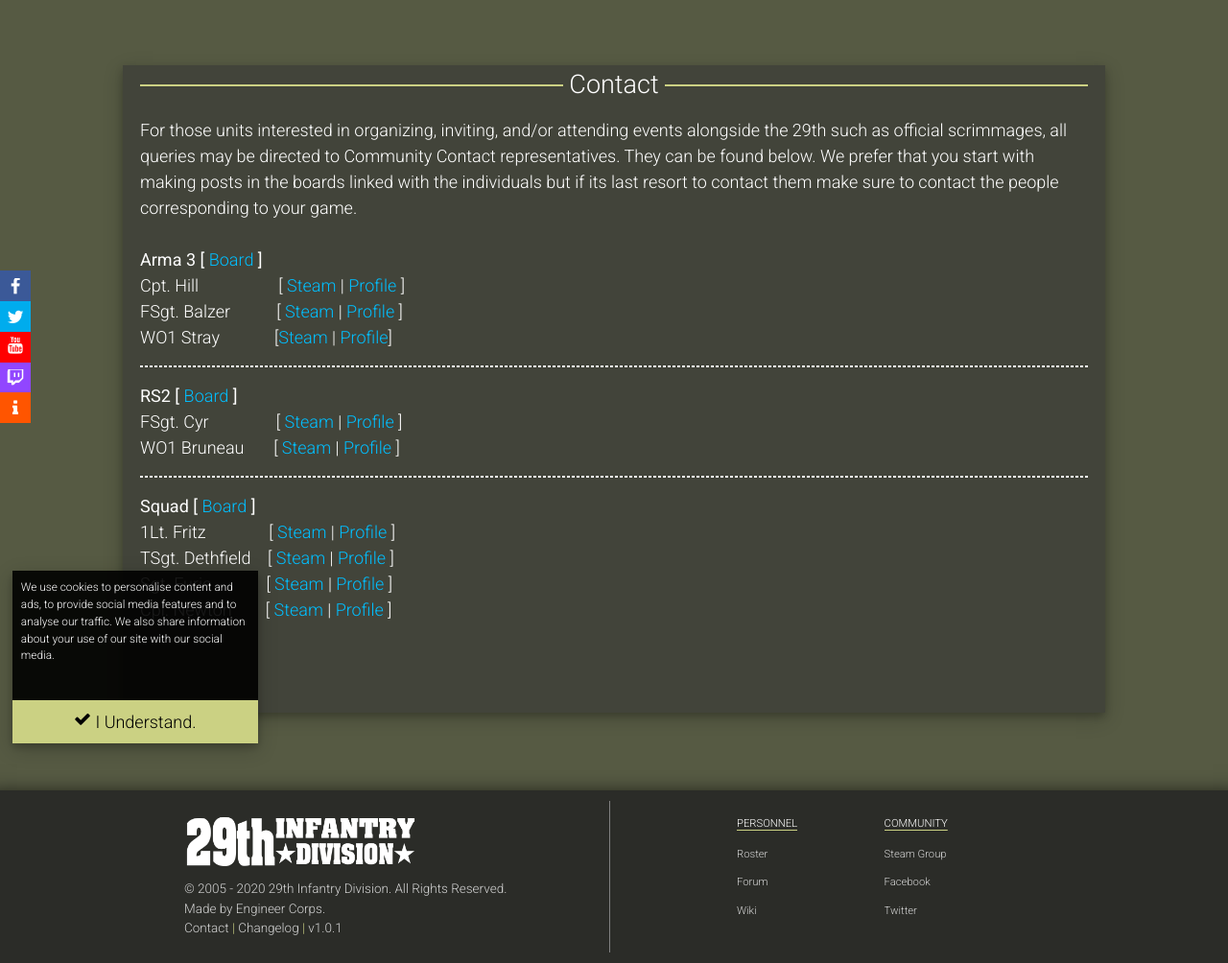
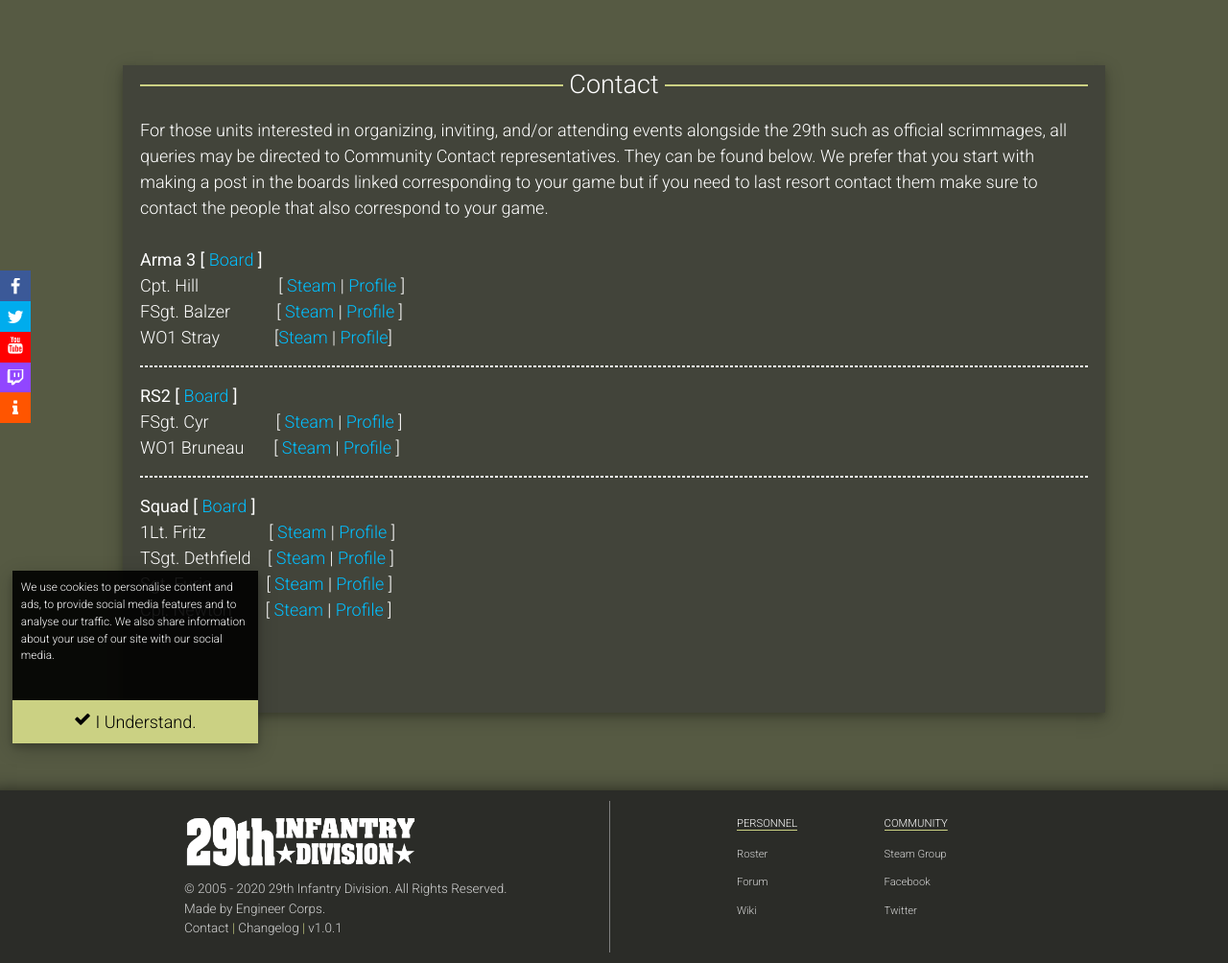
Before and after one commit to Xegion/29th.github.io, a Jekyll site: the page built from contact.html, in a window 1280 px wide, cut to the strip 112-1116 px from the top of the page. Shown: the whole strip at 96% size. Built offline with Jekyll 4.4.1, drawn with Linux system fonts in a browser that asks for light colours.

Commit message:
Add files via upload

```diff
--- a/contact.html
+++ b/contact.html
@@ -7,7 +7,7 @@ title: Contact
 	</div>
 	<div class="cl-container">
 		<p class="cl-header">&nbsp;Contact&nbsp;</p>
-		<p class="cl-text-other">For those units interested in organizing, inviting, and/or attending events alongside the 29th such as official scrimmages, all queries may be directed to Community Contact representatives. They can be found below. We prefer that you start with making posts in the boards linked with the individuals but if its last resort to contact them make sure to contact the people corresponding to your game.
+		<p class="cl-text-other">For those units interested in organizing, inviting, and/or attending events alongside the 29th such as official scrimmages, all queries may be directed to Community Contact representatives. They can be found below. We prefer that you start with making a post in the boards linked corresponding to your game but if you need to last resort contact them make sure to contact the people that also correspond to your game.
 			<!--<br>
 			<br>
 			<b>Chief of Signal Corps</b>
```
